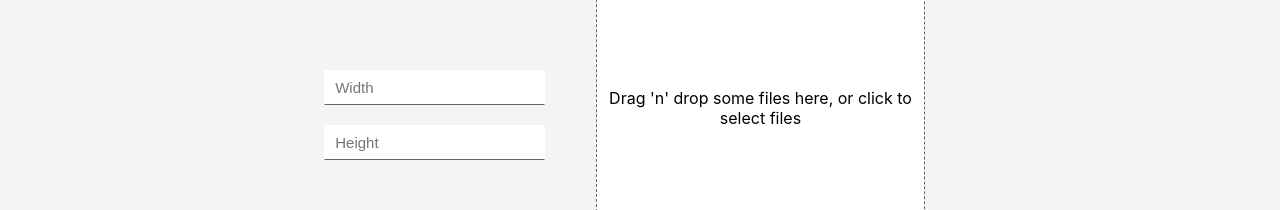
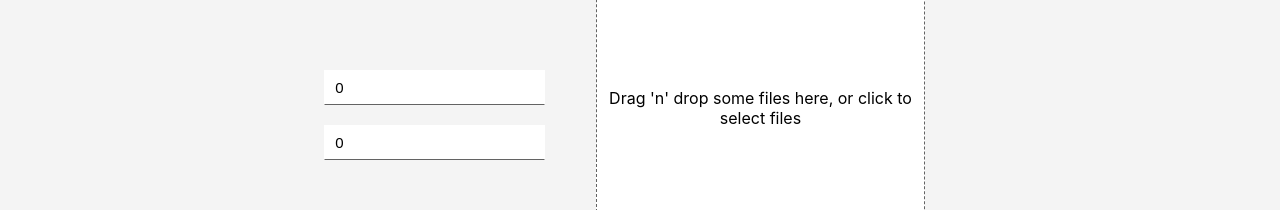
Before and after one commit to redocs/calculate-aspect-ratio, a React (Create React App) app: page / in a window 1280 px wide. Shown: the part 245-455 px from the top of the page. Built offline with nearby package versions, Linux system fonts and the light colour scheme.

Commit message:
aggiungo le proptype e modifico gli useeffect

```diff
--- a/src/App.js
+++ b/src/App.js
@@ -95,8 +95,8 @@ const FlexRowSecondary = styled.div`
 `;
 
 const App = () => {
-  const [width, setWidth] = React.useState('');
-  const [height, setHeight] = React.useState('');
+  const [width, setWidth] = React.useState(0);
+  const [height, setHeight] = React.useState(0);
   const [ratio, setRatio] = React.useState(null);
   const [clipped, setClipped] = React.useState();
   const [imageLoaded, setImageLoaded] = React.useState(false);
@@ -208,7 +208,10 @@ const App = () => {
           )}
           {showResizeCalc && (
             <CenteredSection direction="column">
-              <ResizeCalculation width={width} height={height} />
+              <ResizeCalculation
+                width={parseInt(width, 10)}
+                height={parseInt(height, 10)}
+              />
             </CenteredSection>
           )}
         </FlexRowSecondary>
--- a/src/components/resizeCalculation/index.js
+++ b/src/components/resizeCalculation/index.js
@@ -86,4 +86,14 @@ const ResizeCalculation = props => {
   );
 };
 
+ResizeCalculation.defaultProps = {
+  width: 0,
+  height: 0
+};
+
+ResizeCalculation.propTypes = {
+  width: PropTypes.number,
+  height: PropTypes.number
+};
+
 export default ResizeCalculation;
```
